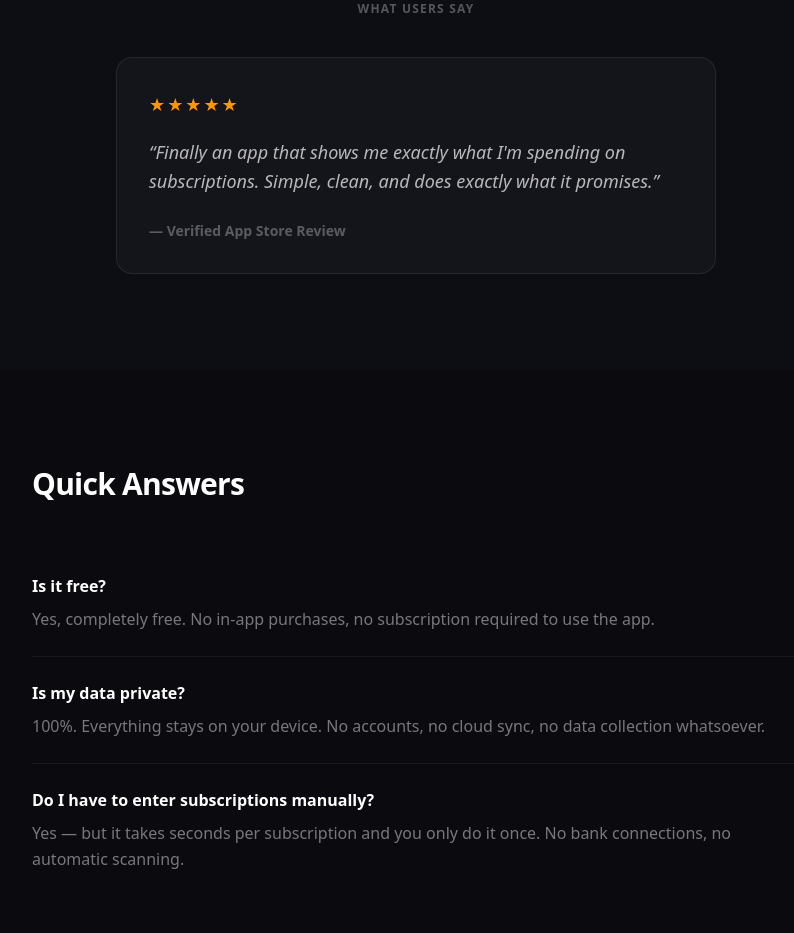
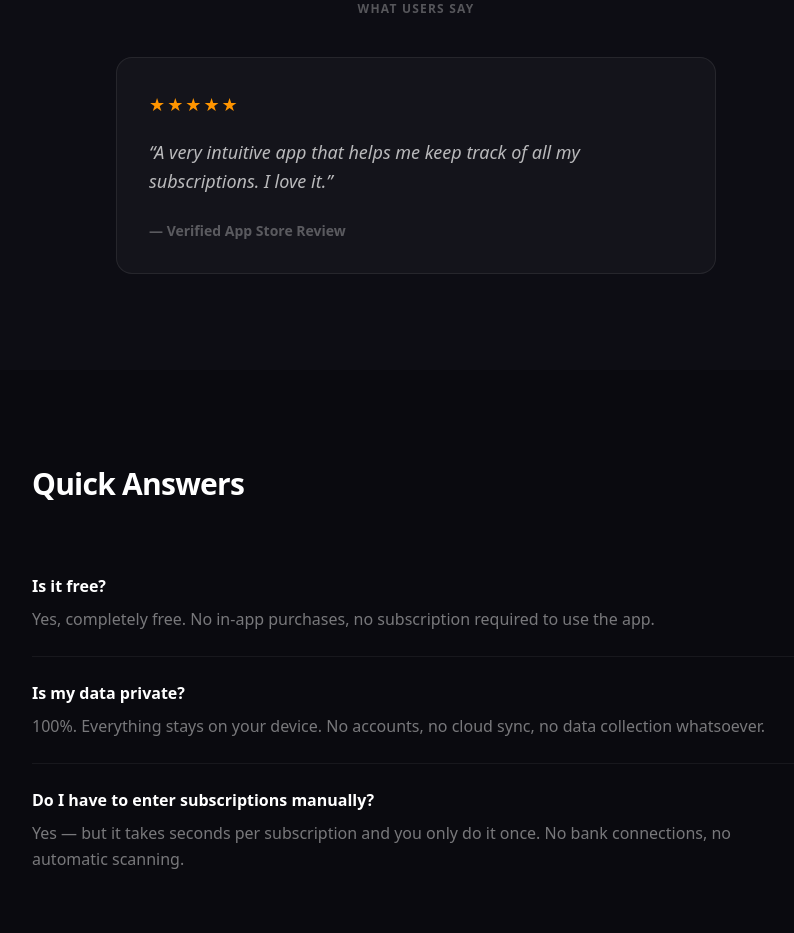
Before and after one commit to BuildTheWeb1/my-subscribe-landing, a Next.js app: page / in a window 1280 px wide. Shown: the part 4520-5453 px from the top of the page, without its empty margins (224-1018 px from the left). Built offline with nearby package versions, Linux system fonts and the light colour scheme.

Commit message:
small copy adjustments

```diff
--- a/src/components/ReviewQuote.tsx
+++ b/src/components/ReviewQuote.tsx
@@ -5,7 +5,7 @@ import { motion } from "framer-motion";
 // TODO: Replace with real App Store review text before launch
 // Retrieve from App Store Connect > Reviews
 const review = {
-  text: "Finally an app that shows me exactly what I'm spending on subscriptions. Simple, clean, and does exactly what it promises.",
+  text: "A very intuitive app that helps me keep track of all my subscriptions. I love it.",
   attribution: "Verified App Store Review",
 };
 
```
